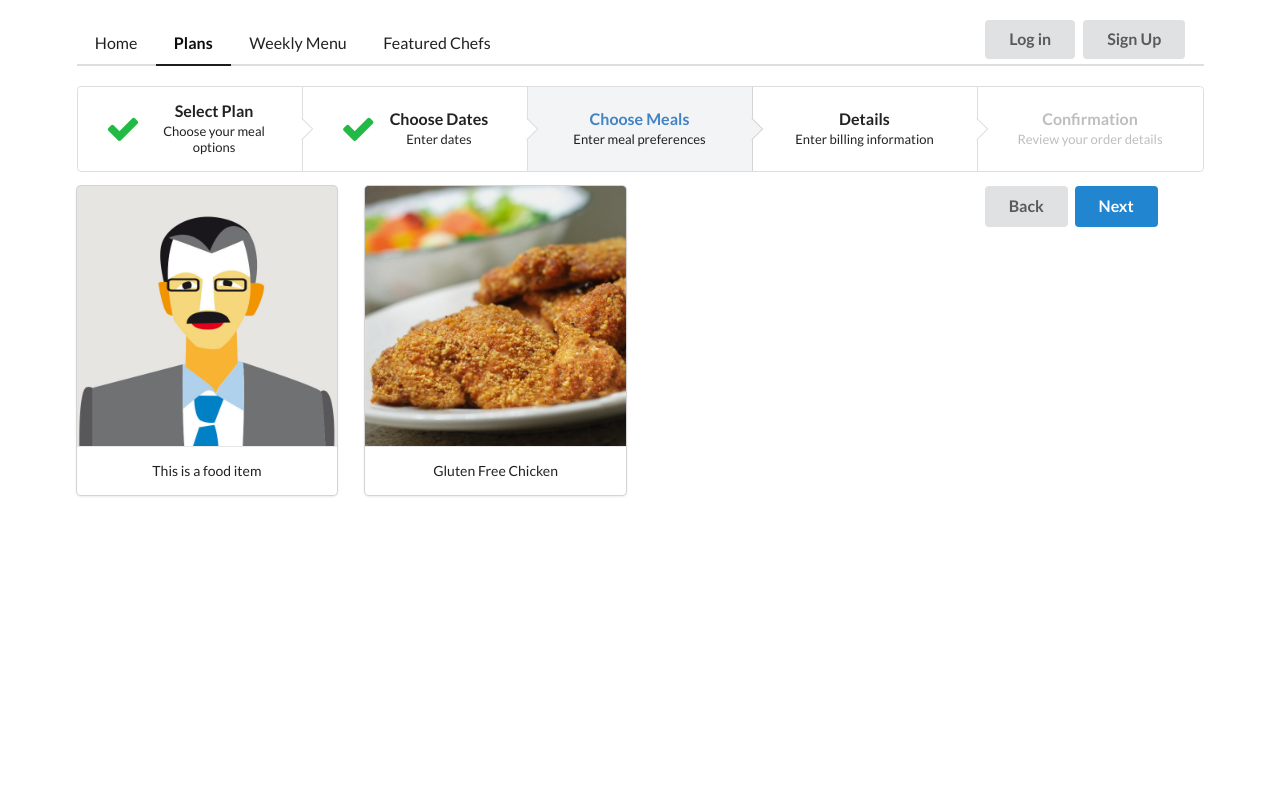
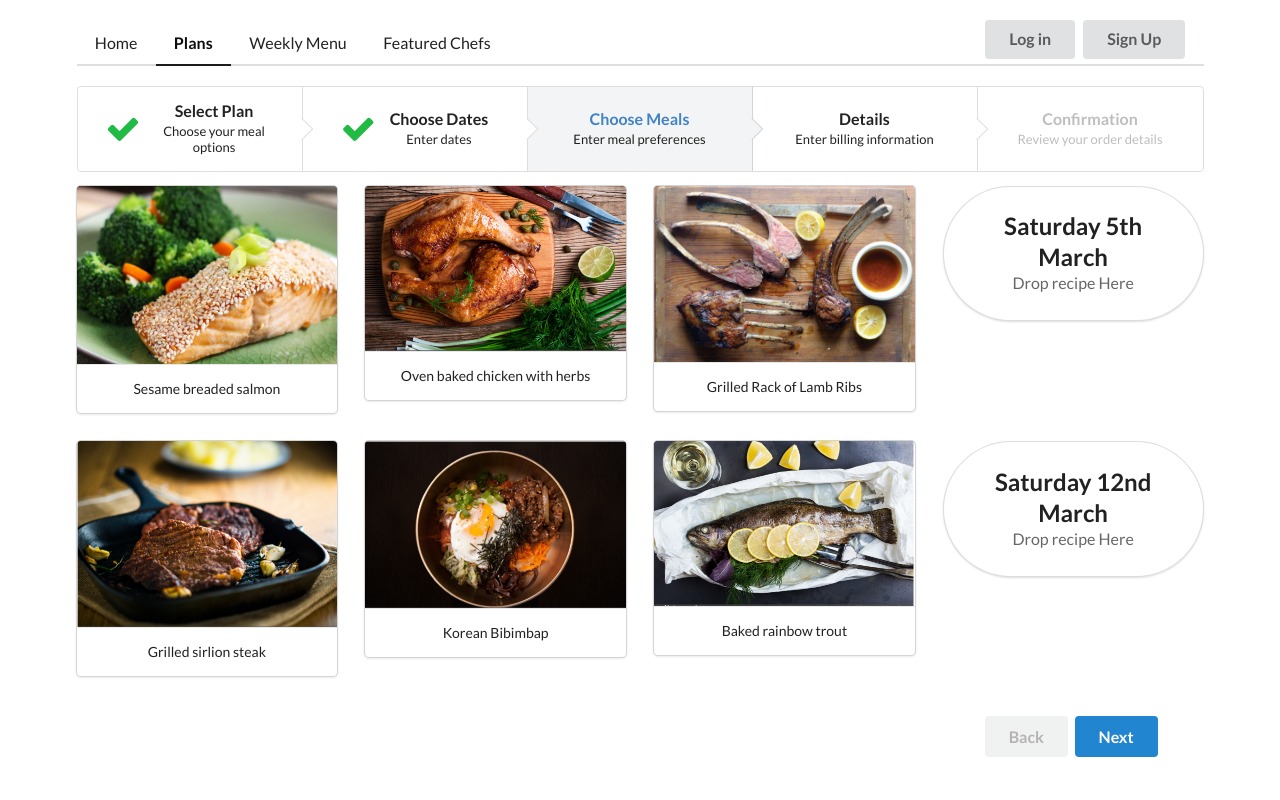
Before and after one commit to jalota16/cooklah, a website: page main/choose_meals.html in a window 1280 px wide. Shown: the top 800 px of the page. Drawn offline with Linux system fonts and the light colour scheme.

Commit message:
Finalized page layout

```diff
--- a/main/choose_meals.html
+++ b/main/choose_meals.html
@@ -263,20 +263,21 @@
     </div>
   </div>
 
+
 <div class = "ui container">
   <div class="ui four column grid">
   <div class="column">
     <div class="ui card">
     <div class="ui move reveal image">
       <div class="visible content">
-        <img class="ui fluid image" src="assets/images/avatar/tom.jpg">
+        <img class="ui fluid image" src="meals/sesamesalmon.jpg">
       </div>
       <div class="hidden content">
-        <img class="ui fluid image" src="assets/images/avatar/nan.jpg">
+        <img class="ui fluid image" src="meals/salmonraw.jpg">
       </div>
     </div>
     <div class="content">
-    <p>This is a food item</p>
+    <p>Sesame breaded salmon</p>
     </div>
     </div>
   </div>
@@ -284,30 +285,111 @@
       <div class="ui card">
         <div class="ui move reveal image">
           <div class="visible content">
-            <img class="ui fluid image" src="meals/glutenfreechicken.jpg">
+            <img class="ui fluid image" src="meals/grilledchicken.png">
           </div>
         <div class="hidden content">
         <img class="ui fluid image" src="meals/chickeningredients.jpg">
       </div>
     </div>
     <div class="content">
-    <p>Gluten Free Chicken</p>
+    <p>Oven baked chicken with herbs</p>
     </div>
     </div>
     </div>
     <div class="column">
+      <div class="ui card">
+        <div class="ui move reveal image">
+          <div class="visible content">
+            <img class="ui fluid image" src="meals/Lamb_ribs.jpg">
+          </div>
+        <div class="hidden content">
+        <img class="ui fluid image" src="meals/rawlambribs.png">
+      </div>
+    </div>
+    <div class="content">
+    <p>Grilled Rack of Lamb Ribs</p>
+    </div>
+    </div>
     </div>
 <div class="column">
-
-<div class="right item">
-   <a href ="all_plans.html" class="ui large button">Back</a>
-          <a href ="login.html" class="ui large blue button">Next</a>
-
+<div class="ui circular segment">
+  <h2 class="ui header">
+    Saturday 5th March
+    <div class="sub header">Drop recipe Here</div>
+  </h2>
+</div>
+</div>
+    <div class="column">
+      <div class="ui card">
+        <div class="ui move reveal image">
+          <div class="visible content">
+            <img class="ui fluid image" src="meals/sirloinsteak.png">
+          </div>
+        <div class="hidden content">
+        <img class="ui fluid image" src="meals/rawsirlionsteak.jpg">
+      </div>
+    </div>
+    <div class="content">
+    <p>Grilled sirlion steak</p>
+    </div>
+    </div>
+    </div>
+    <div class="column">
+      <div class="ui card">
+        <div class="ui move reveal image">
+          <div class="visible content">
+            <img class="ui fluid image" src="meals/bimbimbap.jpg">
+          </div>
+        <div class="hidden content">
+        <img class="ui fluid image" src="meals/bibimbapraw.jpg">
+      </div>
+    </div>
+    <div class="content">
+    <p>Korean Bibimbap</p>
+    </div>
+    </div>
+    </div>
+    <div class="column">
+      <div class="ui card">
+        <div class="ui move reveal image">
+          <div class="visible content">
+            <img class="ui fluid image" src="meals/bakedrainbowtrout.jpg">
+          </div>
+        <div class="hidden content">
+        <img class="ui fluid image" src="meals/rawrainbowtrout.jpg">
+      </div>
+    </div>
+    <div class="content">
+    <p>Baked rainbow trout</p>
+    </div>
+    </div>
+    </div>
+    <div class="column">
+<div class="ui circular segment">
+  <h2 class="ui header">
+    Saturday 12nd March
+    <div class="sub header">Drop recipe Here</div>
+  </h2>
 </div>
 </div>
 </div>
 </div>
 
+</br></br>
+
+<div class = "ui container">
+  <div class="ui four column grid">
+ <div class="column">
+    </div>
+     <div class="column">
+    </div>
+    <div class="column">
+    </div>
+     <div class="column">
+        <a href ="login.html" class="ui large button disabled">Back</a>
+        <a href ="choose_dates.html" id = "dates" class="ui large blue button">Next</a>
+     </div>
+    </div>
   </div>
 
 <!-- Content JS HERE !-->
```
Also changed, not shown: main/meals/Lamb_ribs.jpg (added), main/meals/bakedrainbowtrout.jpg (added), main/meals/bibimbapraw.jpg (added), main/meals/bimbimbap.jpg (added), main/meals/glutenfreechicken.jpg (deleted), main/meals/grilledchicken.png (added), main/meals/lemonchicken.jpg (deleted), main/meals/rawlambribs.png (added), main/meals/rawrainbowtrout.jpg (added), main/meals/rawsirlionsteak.jpg (added), main/meals/salmonraw.jpg (added), main/meals/sesamesalmon.jpg (added), main/meals/sirloinsteak.png (added), 1 other file. Lines whose indentation alone changed are shown as unchanged.
